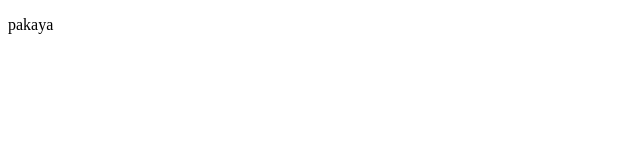
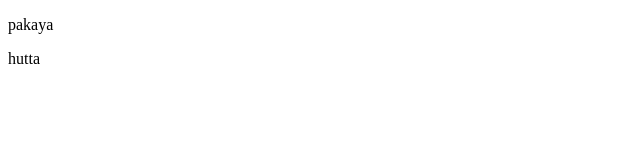
Before and after one commit to Manujapabodhana/gittest, a plain HTML site: page index.html in a window 1280 px wide. Shown: the full height of the page, 0-640 px from the left. Drawn offline with Linux system fonts and the light colour scheme.

Commit message:
Update index.html

```diff
--- a/index.html
+++ b/index.html
@@ -7,5 +7,6 @@
 </head>
 <body>
     <p>pakaya</p>
+    <p>hutta</p>
 </body>
 </html>
```
